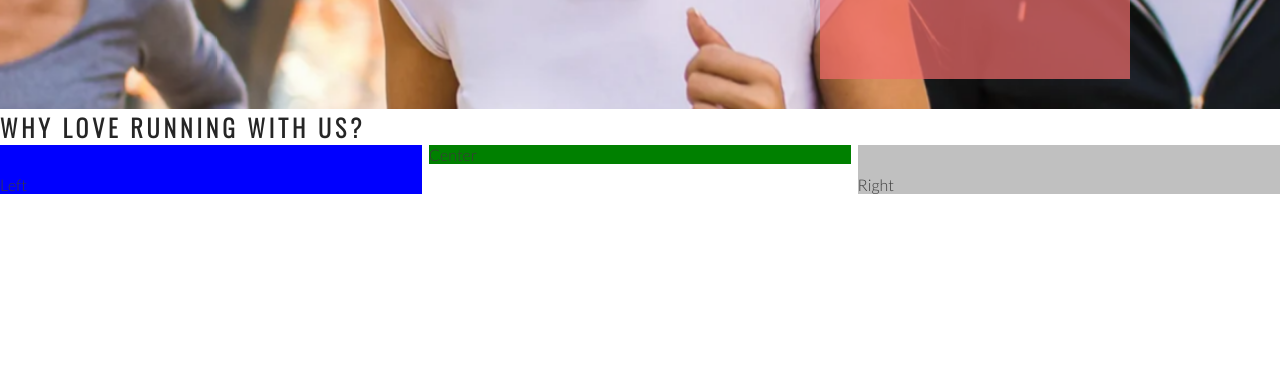
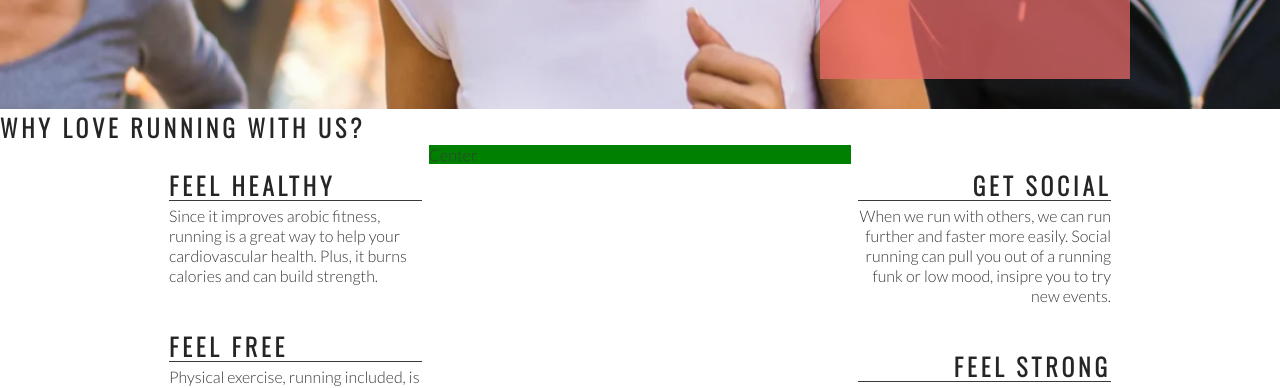
Before and after one commit to lgaudencio/love-running, a plain HTML site: page index.html in a window 1280 px wide. Shown: the part 566-954 px from the top of the page. Drawn offline with nearby package versions, Linux system fonts and the light colour scheme.

Commit message:
Add right about section content and style

```diff
--- a/assets/css/style.css
+++ b/assets/css/style.css
@@ -127,14 +127,12 @@ animation-fill-mode: forwards;
     padding-top: 30px;
     width: 33%;
     float: left;
-    background-color: blue;
 }
 
 #right-about {
     padding-top: 30px;
     width: 33%;
     float: right;
-    background-color: silver;
 }
 
 #center-about {
@@ -142,3 +140,33 @@ animation-fill-mode: forwards;
     margin: 0 auto;
     background-color: green;
 }
+
+hr {
+    border-top: 1px solid #3a3a3a;
+    width: 100%;
+    margin: 5px 0;
+}
+
+.left-about-heading {
+    width: 60%;
+    float: right;
+    line-height: 20px;
+    clear: both;
+    margin-bottom: 50px;
+}
+
+.right-about-heading {
+    width: 60%;
+    float: left;
+    line-height: 20px;
+    clear: both;
+    margin-bottom: 50px;
+}
+
+.right-about-heading h2 {
+    text-align: right;
+}
+
+.right-about-heading p {
+    text-align: right;
+}
--- a/index.html
+++ b/index.html
@@ -38,8 +38,38 @@
     </section>
     <section id="club-ethos">
         <h1>Why Love Running With Us?</h1>
-        <div id="left-about">Left</div>
-        <div id="right-about">Right</div>
+        <div id="left-about">
+            <div class="left-about-heading">
+                <h2>Feel Healthy</h2>
+                <hr>
+                <p>
+                    Since it improves arobic fitness, running is a great way to help your cardiovascular health. Plus, it burns calories and can build strength.
+                </p>
+            </div>
+            <div class="left-about-heading">
+                <h2>Feel Free</h2>
+                <hr>
+                <p>
+                    Physical exercise, running included, is known to release endorphins in the brain. Endorphons make you more energetic, more awake and, yes, happier.
+                </p>
+            </div>
+        </div>
+        <div id="right-about">
+            <div class="right-about-heading">
+                <h2>Get Social</h2>
+                <hr>
+                <p>
+                    When we run with others, we can run further and faster more easily. Social running can pull you out of a running funk or low mood, insipre you to try new events.
+                </p>
+            </div>
+            <div class="right-about-heading">
+                <h2>Feel Strong</h2>
+                <hr>
+                <p>
+                    Running strengthens your heart by pumping more effectively through your body.
+                </p>
+            </div>
+        </div>
         <div id="center-about">Center</div>
     </section>
     <section>
```
